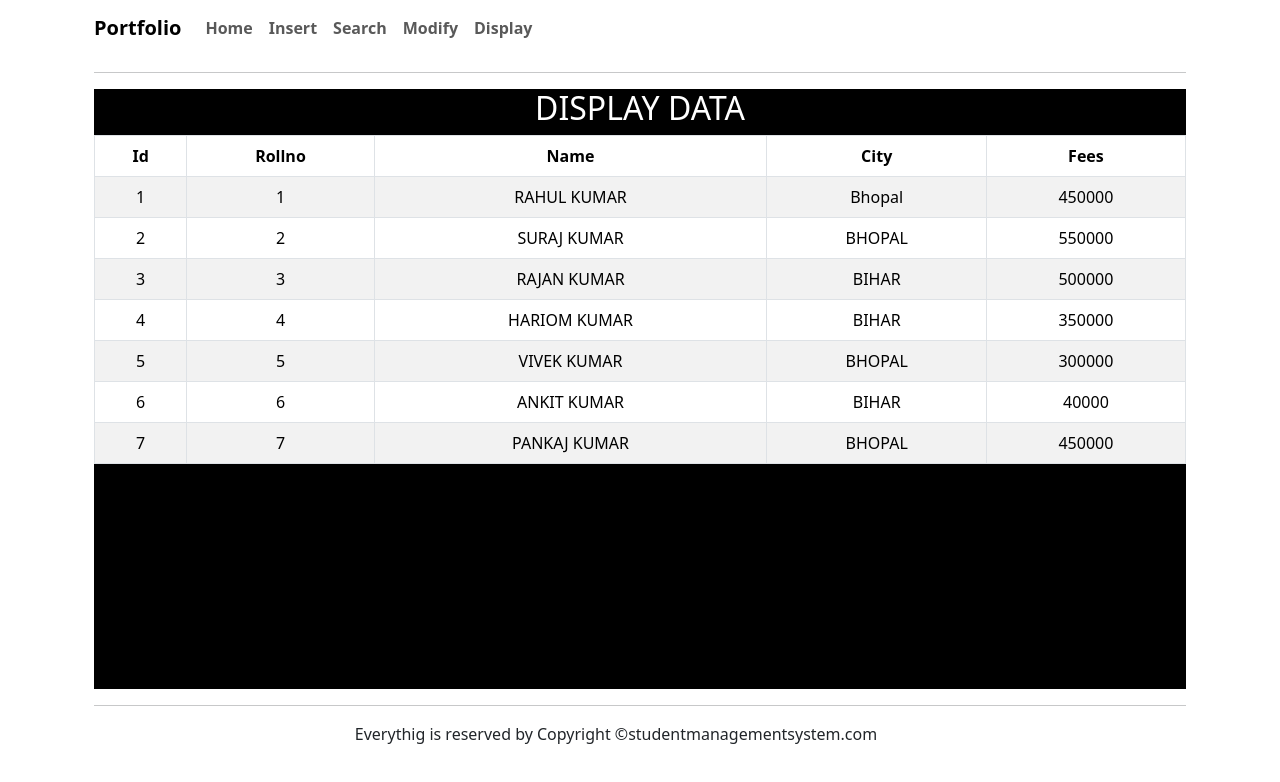
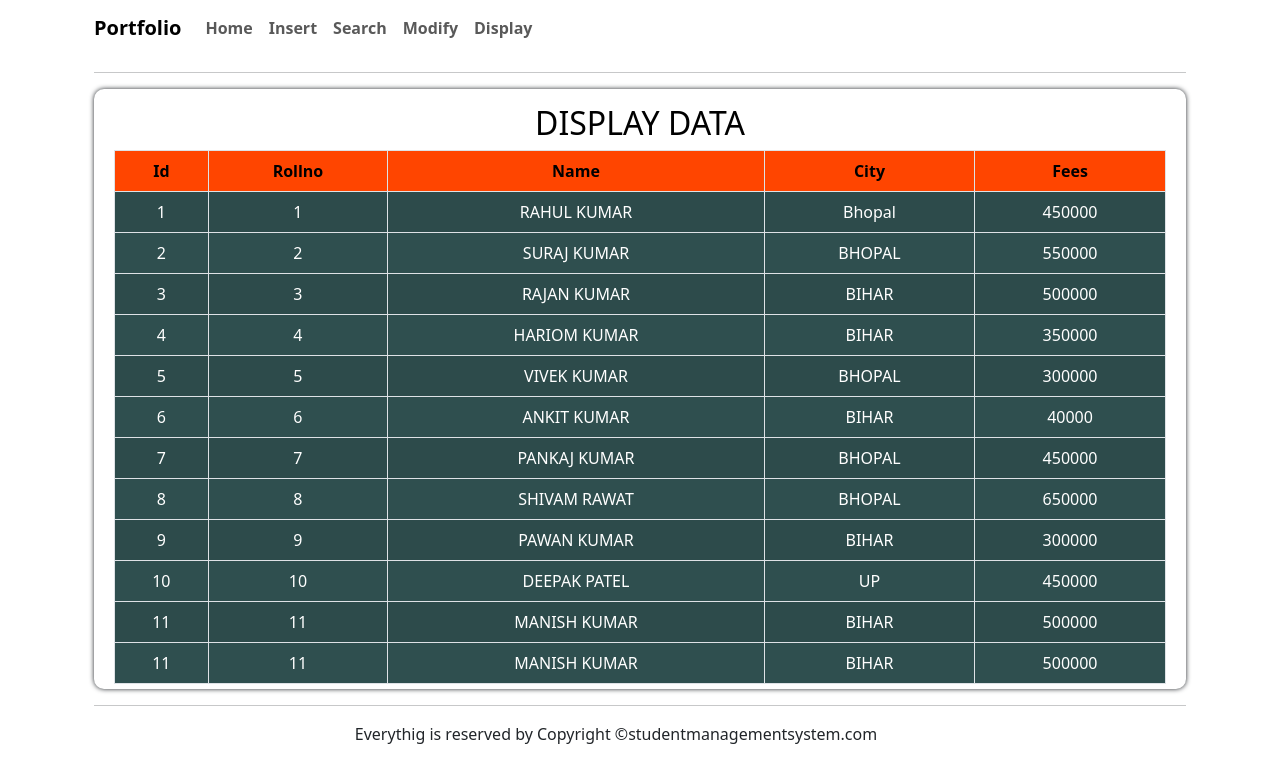
Before and after one commit to suraj-raj01/React_Development, a React (Vite) app in the folder Hooks1/: page /display in a window 1280 px wide. Shown: the top 782 px of the page. Built offline with nearby package versions, Linux system fonts and the light colour scheme; data requests are answered from the project's data file.

Commit message:
Insert data, Display data

```diff
--- a/Hooks1/db.json
+++ b/Hooks1/db.json
@@ -48,6 +48,41 @@
       "name": "PANKAJ KUMAR",
       "city": "BHOPAL",
       "fees": "450000"
+    },
+    {
+      "id": "8",
+      "rollno": "8",
+      "name": "SHIVAM RAWAT",
+      "city": "BHOPAL",
+      "fees": "650000"
+    },
+    {
+      "id": "9",
+      "rollno": "9",
+      "name": "PAWAN KUMAR",
+      "city": "BIHAR",
+      "fees": "300000"
+    },
+    {
+      "id": "10",
+      "rollno": "10",
+      "name": "DEEPAK PATEL",
+      "city": "UP",
+      "fees": "450000"
+    },
+    {
+      "id": "11",
+      "rollno": "11",
+      "name": "MANISH KUMAR",
+      "city": "BIHAR",
+      "fees": "500000"
+    },
+    {
+      "id": "11",
+      "rollno": "11",
+      "name": "MANISH KUMAR",
+      "city": "BIHAR",
+      "fees": "500000"
     }
   ]
 }
--- a/Hooks1/src/Components/Display.jsx
+++ b/Hooks1/src/Components/Display.jsx
@@ -29,9 +29,9 @@ const Display = () =>{
     })
     return(
         <>
-        <div style={{backgroundColor:'black',width:'100%',height:'100%',textAlign:'center',color:'white'}}>
-        <h2>DISPLAY DATA</h2>
-        <Table striped bordered hover>
+        <div style={{backgroundColor:'',width:'100%',height:'100%',textAlign:'center',color:'black',borderRadius:'10px',padding:'15px 20px'}}>
+        <h2 style={{position:'sticky',top:'15px',backgroundColor:'white'}}>DISPLAY DATA</h2>
+        <Table striped bordered hover id='table'>
       <thead>
         <tr>
           <th>Id</th>
--- a/Hooks1/src/Components/Home.jsx
+++ b/Hooks1/src/Components/Home.jsx
@@ -2,7 +2,7 @@
 const Home = () =>{
     return(
         <>
-        <div style={{backgroundColor:'black',width:'100%',height:'100%',textAlign:'center',color:'white'}}>
+        <div style={{backgroundColor:'',width:'100%',height:'100%',textAlign:'center',color:'black',borderRadius:'10px'}}>
         <h1>HOME PAGE!!</h1>
         </div>
         </>
--- a/Hooks1/src/Components/Insert.jsx
+++ b/Hooks1/src/Components/Insert.jsx
@@ -21,34 +21,29 @@ const Insert = () => {
     }
     return (
         <>
-            <Container style={{ height: '100%', display: 'flex', alignItems: 'center', justifyContent: 'center', backgroundColor: 'black' }}>
-                <Form style={{ margin: ' 200px auto', width: '400px', color: 'white' }}>
+            <Container style={{ height: '100%', display: 'flex', alignItems: 'center', justifyContent: 'center', backgroundColor: '',borderRadius:'10px' }}>
+                <Form id='form' style={{ margin: ' 200px auto', width: '400px', color: 'black'}}>
                     <center><h3 style={{ padding: '0px 20px' }}>INSERT DATA</h3></center><br />
                     <Form.Group className="mb-3">
-                        <Form.Label>Enter Id</Form.Label>
-                        <Form.Control type="text" name='id' value={input.id} onChange={handleInput} />
+                        <Form.Control type="text" name='id' placeholder="enter id" value={input.id} onChange={handleInput} />
                     </Form.Group>
 
                     <Form.Group className="mb-3">
-                        <Form.Label>Enter rollno</Form.Label>
-                        <Form.Control type="text" name='rollno' value={input.rollno} onChange={handleInput} />
+                        <Form.Control type="text" name='rollno' placeholder="enter rollno" value={input.rollno} onChange={handleInput} />
                     </Form.Group>
 
                     <Form.Group className="mb-3">
-                        <Form.Label>Enter name</Form.Label>
-                        <Form.Control type="text" name='name' value={input.name} onChange={handleInput} />
+                        <Form.Control type="text" name='name' placeholder="enter name" value={input.name} onChange={handleInput} />
                     </Form.Group>
 
                     <Form.Group className="mb-3">
-                        <Form.Label>Enter city</Form.Label>
-                        <Form.Control type="text" name='city' value={input.city} onChange={handleInput} />
+                        <Form.Control type="text" name='city' placeholder="enter city" value={input.city} onChange={handleInput} />
                     </Form.Group>
 
                     <Form.Group className="mb-3">
-                        <Form.Label>Enter fees</Form.Label>
-                        <Form.Control type="text" name='fees' value={input.fees} onChange={handleInput} />
+                        <Form.Control type="text" name='fees' placeholder="enter fees" value={input.fees} onChange={handleInput} />
                     </Form.Group>
-
+                    <br/>
                     <Button variant="primary" onClick={handleSubmit}>
                         Submit
                     </Button>
--- a/Hooks1/src/Components/Layout.jsx
+++ b/Hooks1/src/Components/Layout.jsx
@@ -19,9 +19,9 @@ const Layout = () => {
                     </Nav>
                 </Container>
             </Navbar>
-            <Container>
+            <Container >
                 <hr />
-                <div style={{ height: '75vh', width: '100%' }}>
+                <div id='layout' style={{ height: '75vh', width: '100%',boxShadow:'0px 0px 5px',borderRadius:'10px' }}>
                     <Outlet />
                 </div>
                 <hr />
--- a/Hooks1/src/Components/Modify.jsx
+++ b/Hooks1/src/Components/Modify.jsx
@@ -1,7 +1,7 @@
 const Modify = () =>{
     return(
         <>
-        <div style={{backgroundColor:'black',width:'100%',height:'100%',textAlign:'center',color:'white'}}>
+        <div style={{backgroundColor:'',width:'100%',height:'100%',textAlign:'center',color:'black',borderRadius:'10px'}}>
         <h1>MODIFY PAGE!!</h1>
         </div>
         </>
--- a/Hooks1/src/Components/Search.jsx
+++ b/Hooks1/src/Components/Search.jsx
@@ -1,6 +1,6 @@
 const Search = () =>{
     return(
-        <div style={{backgroundColor:'black',width:'100%',height:'100%',textAlign:'center',color:'white'}}>
+        <div style={{backgroundColor:'',width:'100%',height:'100%',textAlign:'center',color:'black',borderRadius:'10px'}}>
         <h1>SEARCH PAGE!!</h1>
         </div>
     )
--- a/Hooks1/src/style.css
+++ b/Hooks1/src/style.css
@@ -0,0 +1,19 @@
+#form input{
+    box-shadow: 0px 0px 2px;
+}
+#form input::placeholder{
+    color: black;
+}
+#table{
+    overflow-y: scroll;
+}
+#table th{
+    background-color: orangered;
+}
+#table td{
+    background-color: darkslategray;
+    color:white;
+}
+#layout{
+    overflow-y: scroll;
+}
```
